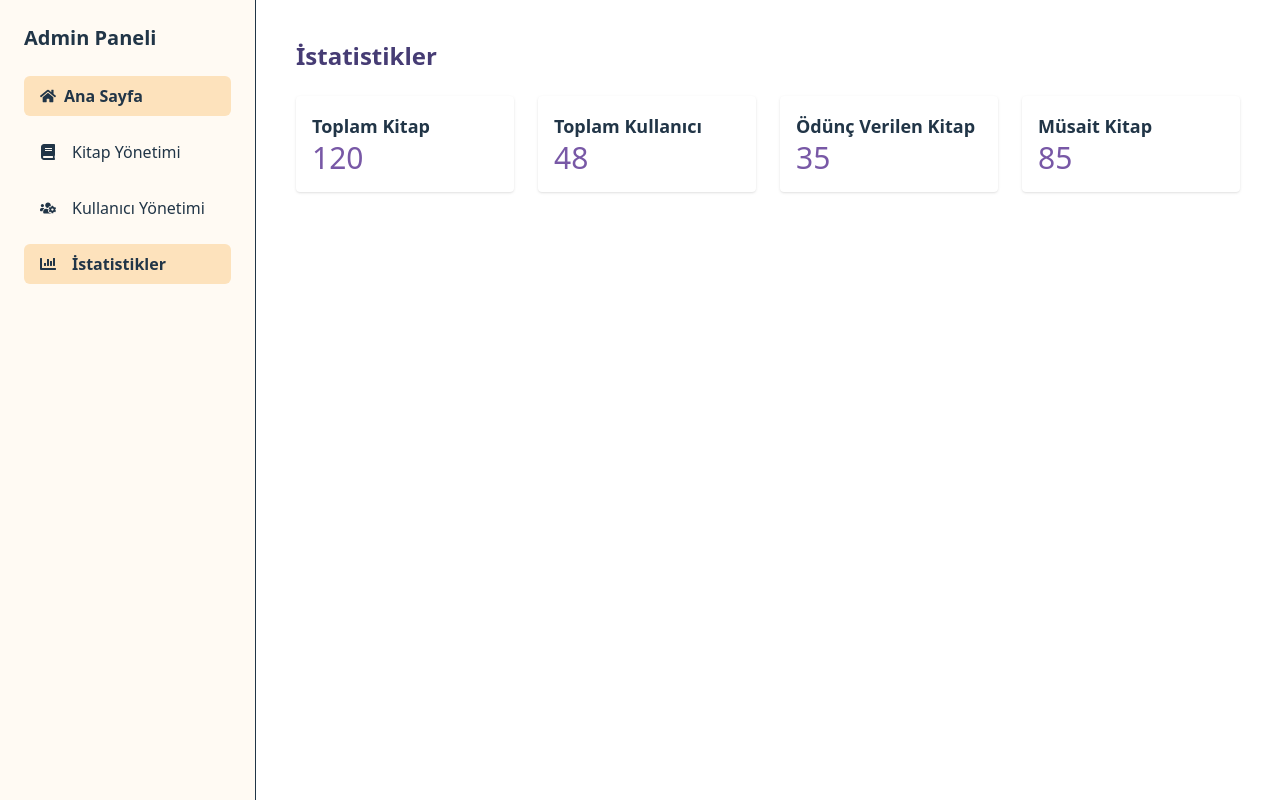
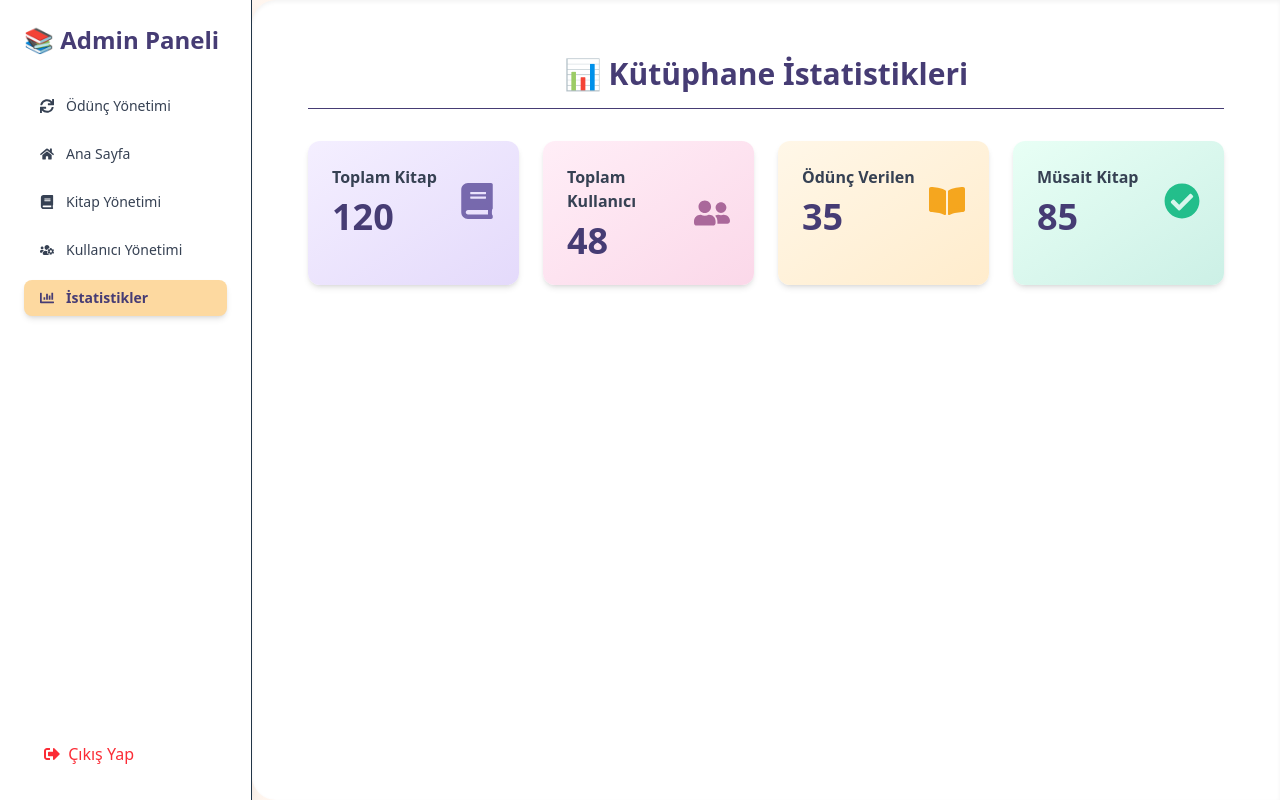
Before and after one commit to melseozs/kutuphane_yonetim_sistemi, a React (Vite) app: page /admin-panel/istatistikler in a window 1280 px wide. Built offline with nearby package versions, Linux system fonts and the light colour scheme.

Commit message:
yonetici işlemleri 2. edit

```diff
--- a/src/main.jsx
+++ b/src/main.jsx
@@ -18,6 +18,8 @@ import AdminPanel from './pages/admin/AdminPanel.jsx';
 import KitapYonetimi from './pages/admin/KitapYonetimi.jsx';
 import KullaniciYonetimi from './pages/admin/KullaniciYonetimi.jsx';
 import Istatistikler from './pages/admin/İstatistikler.jsx';
+import OduncYonetimi from './pages/admin/OduncYonetimi';
+
 
 import VizyonMisyon from './pages/About/VizyonMisyon.jsx';
 import KutuphaneKurallari from './pages/About/KutuphaneKurallari.jsx';
@@ -53,6 +55,8 @@ const router = createBrowserRouter([
       { path: 'kitap-yonetimi', element: <KitapYonetimi /> },
       { path: 'kullanici-yonetimi', element: <KullaniciYonetimi /> },
       { path: 'istatistikler', element: <Istatistikler /> },
+      { path: 'odunc-yonetimi', element: <OduncYonetimi /> },
+
     ],
   },
 ]);
--- a/src/pages/admin/AdminPanel.jsx
+++ b/src/pages/admin/AdminPanel.jsx
@@ -1,55 +1,68 @@
 import React from 'react';
-import { Link, Outlet, useLocation } from 'react-router-dom';
-import { useNavigate } from 'react-router-dom';
-import { FaHome,FaBook, FaUsersCog, FaChartBar } from "react-icons/fa";
-
-
-
-
+import { Link, Outlet, useLocation, useNavigate } from 'react-router-dom';
+import {
+  FaHome,
+  FaBook,
+  FaUsersCog,
+  FaChartBar,
+  FaSync,
+  FaSignOutAlt
+} from "react-icons/fa";
 
 const AdminPanel = () => {
   const location = useLocation();
   const navigate = useNavigate();
 
-
-
   const menuItems = [
-    { label: ' Ana Sayfa', path: '/', icon: <FaHome />, external: true },
-    { label: 'Kitap Yönetimi', path: 'kitap-yonetimi', icon: <FaBook className="inline-block mr-2" /> },
-    { label: 'Kullanıcı Yönetimi', path: 'kullanici-yonetimi', icon: <FaUsersCog className="inline-block mr-2" /> },
-    { label: 'İstatistikler', path: 'istatistikler', icon: <FaChartBar className="inline-block mr-2" /> },
+    { label: 'Ödünç Yönetimi', path: '/admin-panel/odunc-yonetimi', icon: <FaSync /> },
+    { label: 'Ana Sayfa', path: '/', icon: <FaHome /> },
+    { label: 'Kitap Yönetimi', path: '/admin-panel/kitap-yonetimi', icon: <FaBook /> },
+    { label: 'Kullanıcı Yönetimi', path: '/admin-panel/kullanici-yonetimi', icon: <FaUsersCog /> },
+    { label: 'İstatistikler', path: '/admin-panel/istatistikler', icon: <FaChartBar /> },
   ];
 
+  const handleLogout = () => {
+    localStorage.removeItem('adminToken');
+    navigate('/');
+  };
 
   return (
-    <div className="flex min-h-screen bg-[#FAEEE7]">
+    <div className="flex min-h-screen font-sans bg-gradient-to-r from-[#fff8f1] to-[#ffece6]">
       {/* SOL MENÜ */}
-      <div className="w-64 bg-[#fffaf3] border-r p-6">
-        <h2 className="text-xl font-bold mb-6">Admin Paneli</h2>
-        <ul className="space-y-4">
+      <div className="w-64 bg-white border-r shadow-lg p-6 flex flex-col justify-between">
+        <div>
+          <h2 className="text-2xl font-bold text-[#463C74] mb-8">📚 Admin Paneli</h2>
+          <ul className="space-y-3">
             {menuItems.map((item) => (
               <li key={item.path}>
                 <Link
                   to={item.path}
-                className={`block px-4 py-2 rounded-md hover:bg-[#fde2bc] transition ${
-                  location.pathname.includes(item.path)
-                    ? 'bg-[#fde2bc] font-semibold'
-                    : ''
-                }`}
+                  className={`flex items-center gap-3 px-4 py-2 rounded-lg text-sm transition-all duration-200
+                    ${location.pathname === item.path
+                      ? 'bg-[#fdd9a0] text-[#463C74] shadow-md font-semibold'
+                      : 'hover:bg-[#fef3d6] text-gray-700'}
+                  `}
                 >
-                <span className="flex items-center gap-2">
                   {item.icon}
                   {item.label}
-</span>
-
                 </Link>
               </li>
             ))}
           </ul>
         </div>
 
+        {/* ÇIKIŞ */}
+        <button
+          onClick={handleLogout}
+          className="mt-10 flex items-center gap-2 text-red-500 hover:text-red-700 text-sm hover:scale-105 transition"
+        >
+          <FaSignOutAlt />
+          Çıkış Yap
+        </button>
+      </div>
+
       {/* SAĞ İÇERİK */}
-      <div className="flex-grow p-10 bg-white">
+      <div className="flex-grow p-10 bg-white shadow-inner rounded-l-3xl">
         <Outlet />
       </div>
     </div>
--- a/src/pages/admin/KitapYonetimi.jsx
+++ b/src/pages/admin/KitapYonetimi.jsx
@@ -1,74 +1,80 @@
 import React from 'react';
+import { FaSave, FaTimes } from 'react-icons/fa';
 
 const KitapYonetimi = () => {
   return (
-    <div className="max-w-3xl mx-auto bg-white border p-6 rounded-lg shadow">
-      <h2 className="text-2xl font-bold mb-6">Kitap Ekle</h2>
+    <div className="max-w-4xl mx-auto bg-white border border-gray-200 p-8 rounded-xl shadow-lg mt-10">
+      <h2 className="text-3xl font-bold mb-8 text-[#463C74] text-center border-b pb-4">📚 Kitap Ekle</h2>
+
       <form className="grid grid-cols-1 md:grid-cols-2 gap-6">
 
         <div>
-          <label className="block font-semibold">Ad</label>
-          <input name="ad" type="text" className="w-full border rounded p-2" />
+          <label className="block font-semibold text-sm mb-1 text-gray-700">Ad</label>
+          <input name="ad" type="text" placeholder="Kitap Adı"
+            className="w-full border border-gray-300 rounded-lg p-2 focus:ring focus:ring-[#fdd9a0]" />
         </div>
 
         <div>
-          <label className="block font-semibold">ISBN</label>
-          <input name="isbn" type="text" className="w-full border rounded p-2" />
+          <label className="block font-semibold text-sm mb-1 text-gray-700">ISBN</label>
+          <input name="isbn" type="text" placeholder="978-..."
+            className="w-full border border-gray-300 rounded-lg p-2 focus:ring focus:ring-[#fdd9a0]" />
         </div>
 
         <div>
-          <label className="block font-semibold">Baskı Yılı</label>
-          <input name="baskiYili" type="number" className="w-full border rounded p-2" />
+          <label className="block font-semibold text-sm mb-1 text-gray-700">Baskı Yılı</label>
+          <input name="baskiYili" type="number" placeholder="2024"
+            className="w-full border border-gray-300 rounded-lg p-2 focus:ring focus:ring-[#fdd9a0]" />
         </div>
 
         <div>
-          <label className="block font-semibold">Durum</label>
-          <select name="durum" className="w-full border rounded p-2">
+          <label className="block font-semibold text-sm mb-1 text-gray-700">Durum</label>
+          <select name="durum" className="w-full border border-gray-300 rounded-lg p-2 focus:ring focus:ring-[#fdd9a0]">
             <option>Müsait</option>
             <option>Ödünçte</option>
           </select>
         </div>
 
         <div>
-          <label className="block font-semibold">Yazar Adı</label>
-          <input name="yazarAdi" type="text" className="w-full border rounded p-2" />
+          <label className="block font-semibold text-sm mb-1 text-gray-700">Yazar Adı</label>
+          <input name="yazarAdi" type="text" className="w-full border border-gray-300 rounded-lg p-2 focus:ring focus:ring-[#fdd9a0]" />
         </div>
 
         <div>
-          <label className="block font-semibold">Yazar Soyadı</label>
-          <input name="yazarSoyadi" type="text" className="w-full border rounded p-2" />
+          <label className="block font-semibold text-sm mb-1 text-gray-700">Yazar Soyadı</label>
+          <input name="yazarSoyadi" type="text" className="w-full border border-gray-300 rounded-lg p-2 focus:ring focus:ring-[#fdd9a0]" />
         </div>
 
         <div>
-          <label className="block font-semibold">Yayıncı</label>
-          <input name="yayinci" type="text" className="w-full border rounded p-2" />
+          <label className="block font-semibold text-sm mb-1 text-gray-700">Yayıncı</label>
+          <input name="yayinci" type="text" className="w-full border border-gray-300 rounded-lg p-2 focus:ring focus:ring-[#fdd9a0]" />
         </div>
 
         <div>
-          <label className="block font-semibold">Kategori Adı</label>
-          <input name="kategori" type="text" className="w-full border rounded p-2" />
+          <label className="block font-semibold text-sm mb-1 text-gray-700">Kategori Adı</label>
+          <input name="kategori" type="text" className="w-full border border-gray-300 rounded-lg p-2 focus:ring focus:ring-[#fdd9a0]" />
         </div>
 
         <div>
-          <label className="block font-semibold">Dosya No</label>
-          <input name="dosyaNo" type="text" className="w-full border rounded p-2" />
+          <label className="block font-semibold text-sm mb-1 text-gray-700">Dosya No</label>
+          <input name="dosyaNo" type="text" className="w-full border border-gray-300 rounded-lg p-2 focus:ring focus:ring-[#fdd9a0]" />
         </div>
 
-        {/* Butonlar tam alta toplu şekilde */}
-        <div className="md:col-span-2 flex justify-end gap-4 pt-2">
+        {/* Butonlar */}
+        <div className="md:col-span-2 flex justify-end gap-4 pt-6">
           <button
             type="submit"
-            className="bg-[#fdd9a0] text-black px-4 py-2 rounded hover:bg-[#fcb96e]"
+            className="flex items-center gap-2 bg-[#fdd9a0] text-black px-5 py-2 rounded-lg hover:bg-[#fcb96e] transition shadow"
           >
-            Kaydet
+            <FaSave /> Kaydet
           </button>
           <button
             type="button"
-            className="bg-gray-100 border border-gray-400 px-4 py-2 rounded hover:bg-gray-200"
+            className="flex items-center gap-2 bg-gray-100 border border-gray-400 text-gray-700 px-5 py-2 rounded-lg hover:bg-gray-200 transition"
           >
-            İptal
+            <FaTimes /> İptal
           </button>
         </div>
+
       </form>
     </div>
   );
--- a/src/pages/admin/KullaniciYonetimi.jsx
+++ b/src/pages/admin/KullaniciYonetimi.jsx
@@ -1,4 +1,5 @@
 import React, { useState } from 'react';
+import { FaTrash, FaUserPlus } from 'react-icons/fa';
 
 const KullaniciYonetimi = () => {
   const [kullanicilar, setKullanicilar] = useState([
@@ -26,43 +27,51 @@ const KullaniciYonetimi = () => {
   };
 
   return (
-    <div>
-      <h2 className="text-2xl font-bold mb-6">Kullanıcı Yönetimi</h2>
+    <div className="max-w-4xl mx-auto bg-white p-8 rounded-xl shadow-lg mt-10">
+      <h2 className="text-3xl font-bold text-[#463C74] text-center border-b pb-4 mb-8">👥 Kullanıcı Yönetimi</h2>
 
       {/* Ekleme Formu */}
-      <div className="mb-6 flex gap-4">
+      <div className="mb-8 flex flex-col md:flex-row items-center gap-4">
         <input
           type="text"
           placeholder="Ad Soyad"
           value={yeniAd}
           onChange={(e) => setYeniAd(e.target.value)}
-          className="border px-3 py-2 rounded w-1/3"
+          className="border border-gray-300 px-4 py-2 rounded-lg flex-1 focus:ring focus:ring-[#fdd9a0]"
         />
         <input
           type="email"
           placeholder="Email"
           value={yeniEmail}
           onChange={(e) => setYeniEmail(e.target.value)}
-          className="border px-3 py-2 rounded w-1/3"
+          className="border border-gray-300 px-4 py-2 rounded-lg flex-1 focus:ring focus:ring-[#fdd9a0]"
         />
-        <button onClick={handleEkle} className="bg-[#fdd9a0] px-4 py-2 rounded hover:bg-[#fcb96e]">
+        <button
+          onClick={handleEkle}
+          className="flex items-center gap-2 bg-[#fdd9a0] hover:bg-[#fcb96e] text-black px-5 py-2 rounded-lg font-semibold transition"
+        >
+          <FaUserPlus />
           Ekle
         </button>
       </div>
 
       {/* Kullanıcı Listesi */}
-      <ul className="space-y-3">
+      <ul className="space-y-4">
         {kullanicilar.map((kullanici) => (
-          <li key={kullanici.id} className="flex justify-between items-center border-b py-2">
+          <li
+            key={kullanici.id}
+            className="flex justify-between items-center bg-[#f9f7f3] px-4 py-3 rounded-lg shadow-sm hover:shadow-md transition"
+          >
             <div>
-              <p className="font-semibold">{kullanici.ad}</p>
+              <p className="font-semibold text-[#463C74]">{kullanici.ad}</p>
               <p className="text-gray-600 text-sm">{kullanici.email}</p>
             </div>
             <button
               onClick={() => handleSil(kullanici.id)}
-              className="text-red-600 hover:underline"
+              className="text-red-600 hover:text-red-800 hover:scale-105 transition flex items-center gap-2"
             >
-              Sil
+              <FaTrash />
+              <span>Sil</span>
             </button>
           </li>
         ))}
--- /dev/null
+++ b/src/pages/admin/OduncYonetimi.jsx
@@ -0,0 +1,55 @@
+import React, { useState } from 'react';
+import { FaSync } from 'react-icons/fa';
+
+const OduncYonetimi = () => {
+  const [kitaplar, setKitaplar] = useState([
+    { id: 1, ad: "Sefiller", yazar: "Victor Hugo", durum: "Müsait" },
+    { id: 2, ad: "Kürk Mantolu Madonna", yazar: "Sabahattin Ali", durum: "Ödünçte" },
+    { id: 3, ad: "Suç ve Ceza", yazar: "Dostoyevski", durum: "Müsait" }
+  ]);
+
+  const handleDurumDegistir = (id, yeniDurum) => {
+    const guncellenmis = kitaplar.map(kitap =>
+      kitap.id === id ? { ...kitap, durum: yeniDurum } : kitap
+    );
+    setKitaplar(guncellenmis);
+  };
+
+  return (
+    <div className="max-w-5xl mx-auto bg-white p-8 rounded-xl shadow-lg mt-10">
+      <h2 className="text-3xl font-bold text-center text-[#463C74] border-b pb-4 mb-8">📖 Ödünç Durumu Yönetimi</h2>
+
+      <table className="w-full table-auto border-collapse">
+        <thead>
+          <tr className="bg-[#fdd9a0] text-left">
+            <th className="p-3">Kitap Adı</th>
+            <th className="p-3">Yazar</th>
+            <th className="p-3">Durum</th>
+            <th className="p-3">Güncelle</th>
+          </tr>
+        </thead>
+        <tbody>
+          {kitaplar.map((kitap) => (
+            <tr key={kitap.id} className="border-t hover:bg-[#fff9f2]">
+              <td className="p-3">{kitap.ad}</td>
+              <td className="p-3">{kitap.yazar}</td>
+              <td className="p-3 font-medium text-[#7858A6]">{kitap.durum}</td>
+              <td className="p-3">
+                <select
+                  value={kitap.durum}
+                  onChange={(e) => handleDurumDegistir(kitap.id, e.target.value)}
+                  className="border rounded px-3 py-1"
+                >
+                  <option>Müsait</option>
+                  <option>Ödünçte</option>
+                </select>
+              </td>
+            </tr>
+          ))}
+        </tbody>
+      </table>
+    </div>
+  );
+};
+
+export default OduncYonetimi;
--- a/src/pages/admin/İstatistikler.jsx
+++ b/src/pages/admin/İstatistikler.jsx
@@ -1,33 +1,58 @@
 import React from 'react';
+import { FaBook, FaUserFriends, FaBookOpen, FaCheckCircle } from 'react-icons/fa';
 
 const Istatistikler = () => {
-  // Sahte veriler (ileride backend ile değiştirilebilir)
   const toplamKitap = 120;
   const toplamKullanici = 48;
   const oduncVerilen = 35;
   const mevcuttaMusait = toplamKitap - oduncVerilen;
 
+  const stats = [
+    {
+      title: 'Toplam Kitap',
+      value: toplamKitap,
+      icon: <FaBook className="text-4xl text-[#6b5ca5]" />,
+      bg: 'from-[#f4efff] to-[#e4dafb]'
+    },
+    {
+      title: 'Toplam Kullanıcı',
+      value: toplamKullanici,
+      icon: <FaUserFriends className="text-4xl text-[#a25c92]" />,
+      bg: 'from-[#ffeef7] to-[#fbd8e9]'
+    },
+    {
+      title: 'Ödünç Verilen',
+      value: oduncVerilen,
+      icon: <FaBookOpen className="text-4xl text-[#f59e0b]" />,
+      bg: 'from-[#fff7e8] to-[#ffeccc]'
+    },
+    {
+      title: 'Müsait Kitap',
+      value: mevcuttaMusait,
+      icon: <FaCheckCircle className="text-4xl text-[#10b981]" />,
+      bg: 'from-[#e8fff5] to-[#ccf0e6]'
+    },
+  ];
+
   return (
-    <div className="space-y-6">
-      <h2 className="text-2xl font-bold text-[#463C74]">İstatistikler</h2>
+    <div className="space-y-8 max-w-6xl mx-auto p-4">
+      <h2 className="text-3xl font-bold text-[#463C74] text-center border-b pb-4">📊 Kütüphane İstatistikleri</h2>
 
       <div className="grid grid-cols-1 sm:grid-cols-2 lg:grid-cols-4 gap-6">
-        <div className="bg-white rounded shadow p-4">
-          <h3 className="text-lg font-semibold">Toplam Kitap</h3>
-          <p className="text-3xl text-[#7858A6]">{toplamKitap}</p>
-        </div>
-        <div className="bg-white rounded shadow p-4">
-          <h3 className="text-lg font-semibold">Toplam Kullanıcı</h3>
-          <p className="text-3xl text-[#7858A6]">{toplamKullanici}</p>
-        </div>
-        <div className="bg-white rounded shadow p-4">
-          <h3 className="text-lg font-semibold">Ödünç Verilen Kitap</h3>
-          <p className="text-3xl text-[#7858A6]">{oduncVerilen}</p>
-        </div>
-        <div className="bg-white rounded shadow p-4">
-          <h3 className="text-lg font-semibold">Müsait Kitap</h3>
-          <p className="text-3xl text-[#7858A6]">{mevcuttaMusait}</p>
-        </div>
+        {stats.map((stat, index) => (
+          <div
+            key={index}
+            className={`bg-gradient-to-br ${stat.bg} p-6 rounded-xl shadow-md hover:shadow-xl transition transform hover:-translate-y-1`}
+          >
+            <div className="flex items-center justify-between">
+              <div className="text-left">
+                <h3 className="text-md font-semibold text-gray-700">{stat.title}</h3>
+                <p className="text-4xl font-bold text-[#463C74] mt-2">{stat.value}</p>
+              </div>
+              <div className="opacity-90">{stat.icon}</div>
+            </div>
+          </div>
+        ))}
       </div>
     </div>
   );
```
Lines whose indentation alone changed are shown as unchanged.
